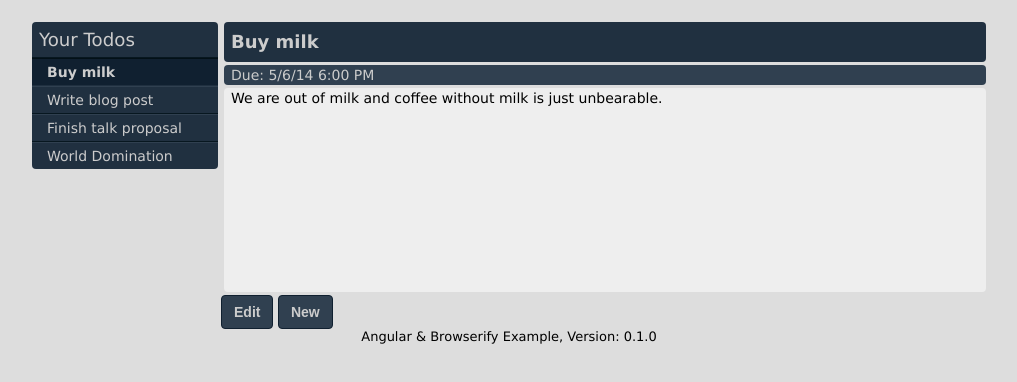
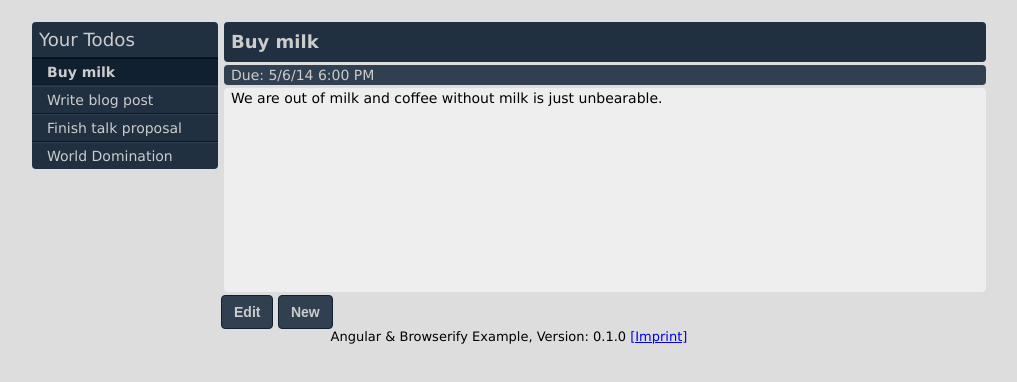
Before and after one commit to basti1302/angular-browserify, a website with bundled scripts: page app/index.html in a window 1280 px wide. Shown: the whole page, without its empty margins (131-1148 px from the left). Built offline with nearby package versions, Linux system fonts and the light colour scheme; some packages are replaced by stand-ins of ours.

Commit message:
link to imprint

```diff
--- a/app/index.html
+++ b/app/index.html
@@ -16,7 +16,9 @@
   <div
     ng-controller="FooterCtrl"
     class="footer"
-  >Angular &amp; Browserify Example, Version: {{version}}</div>
+    >Angular &amp; Browserify Example, Version: {{version}} <a
+      href="#/imprint">[Imprint]</a>
+  </div>
 
 </div>
 
```
